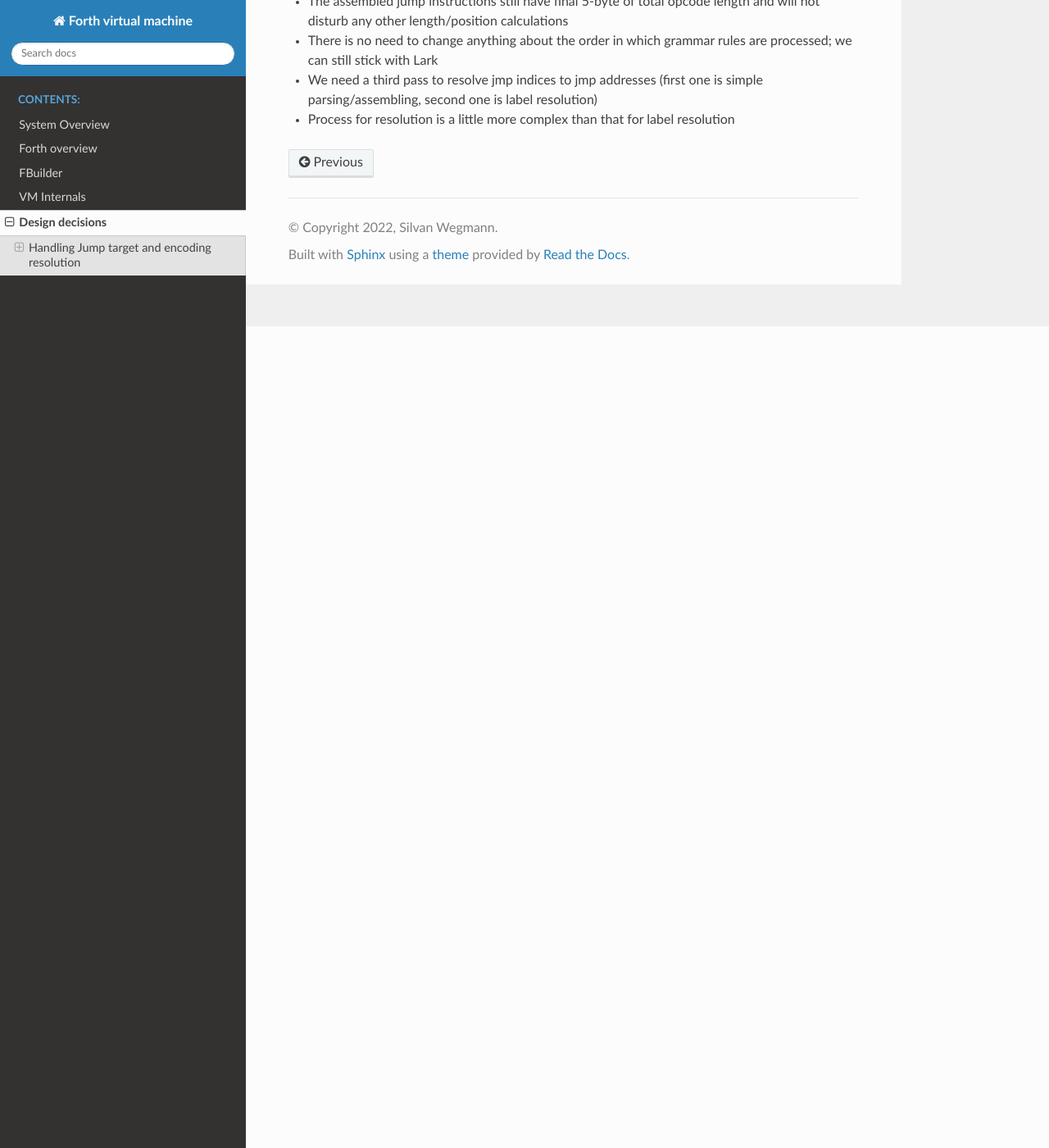
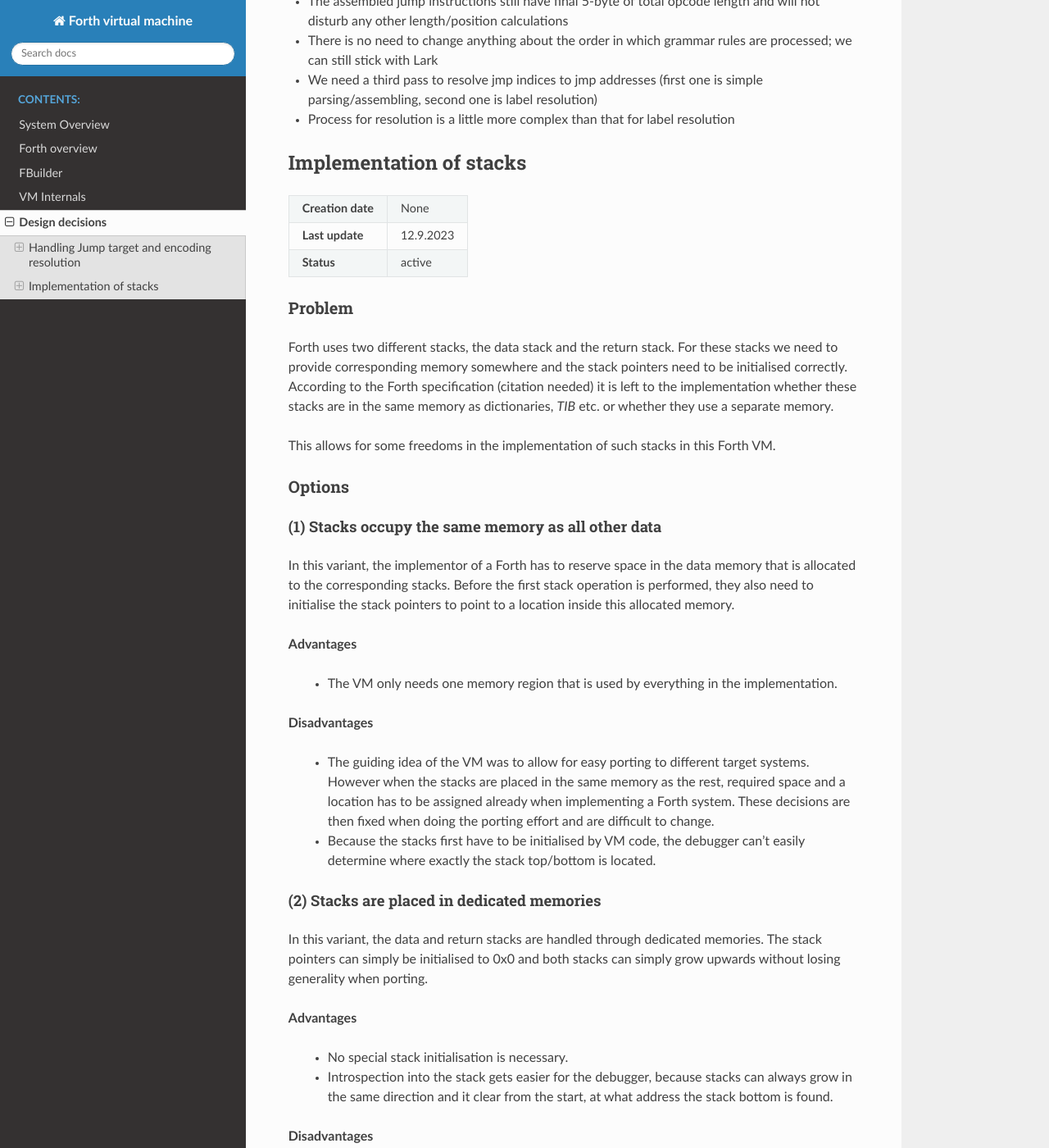
Before and after one commit to Jokymon/forth-vm-sim, a Sphinx documentation site: the page built from doc/design_decisions.rst, in a window 1280 px wide and 1400 px high, scrolled down 1002 px. Shown: the whole window at 82% size. Built offline with Sphinx 7.4.7 and the Read the Docs theme 2.0.0, drawn with Linux system fonts in a browser that asks for light colours; some of the changed text lies outside the part shown.

Commit message:
Add design decisions document for dedicated stacks

```diff
--- /dev/null
+++ b/doc/adr/adr03.rst
@@ -0,0 +1,83 @@
+Implementation of stacks
+------------------------
+
+.. adr::
+    :last_update: 12.9.2023
+    :status: active
+
+Problem
+^^^^^^^
+
+Forth uses two different stacks, the data stack and the return stack. For these
+stacks we need to provide corresponding memory somewhere and the stack pointers
+need to be initialised correctly. According to the Forth specification (citation
+needed) it is left to the implementation whether these stacks are in the same
+memory as dictionaries, `TIB` etc. or whether they use a separate memory.
+
+This allows for some freedoms in the implementation of such stacks in this
+Forth VM.
+
+Options
+^^^^^^^
+
+(1) Stacks occupy the same memory as all other data
+...................................................
+
+In this variant, the implementor of a Forth has to reserve space in the
+data memory that is allocated to the corresponding stacks. Before the
+first stack operation is performed, they also need to initialise the stack
+pointers to point to a location inside this allocated memory.
+
+**Advantages**
+
+ * The VM only needs one memory region that is used by everything in the
+   implementation.
+
+**Disadvantages**
+
+ * The guiding idea of the VM was to allow for easy porting to different
+   target systems. However when the stacks are placed in the same memory
+   as the rest, required space and a location has to be assigned already
+   when implementing a Forth system. These decisions are then fixed when
+   doing the porting effort and are difficult to change.
+ * Because the stacks first have to be initialised by VM code, the
+   debugger can't easily determine where exactly the stack top/bottom is
+   located.
+
+(2) Stacks are placed in dedicated memories
+...........................................
+
+In this variant, the data and return stacks are handled through dedicated
+memories. The stack pointers can simply be initialised to 0x0 and both
+stacks can simply grow upwards without losing generality when porting.
+
+**Advantages**
+
+ * No special stack initialisation is necessary.
+ * Introspection into the stack gets easier for the debugger, because
+   stacks can always grow in the same direction and it clear from the
+   start, at what address the stack bottom is found.
+
+**Disadvantages**
+
+ * From the Forth perspective, access to the stack has to be handled
+   through additional dedicated instructions.
+ * Operations that access specific elements on the stack either require a
+   series of push and pop operations or additional, dedicated assembler
+   instructions.
+
+Solution
+^^^^^^^^
+
+The decision was made for the **(2) stacks in dedicated memories** solution.
+The main reasons for this are the ease of stack handling from a debugging
+and initialisation perspective and the better portability to different
+target systems.
+
+For access to the stack, dedicated push and pop operations are implemented
+in the virtual machine.
+
+The push and pop operations are only implemented in the cell-sized version.
+When mixing byte- and cellsized operations on the stack, it could become
+difficult to keep track of whether the current top element is a byte or a
+word.
--- a/doc/design_decisions.rst
+++ b/doc/design_decisions.rst
@@ -2,3 +2,4 @@ Design decisions
 ================
 
 .. include:: adr/adr01.rst
+.. include:: adr/adr03.rst
```
